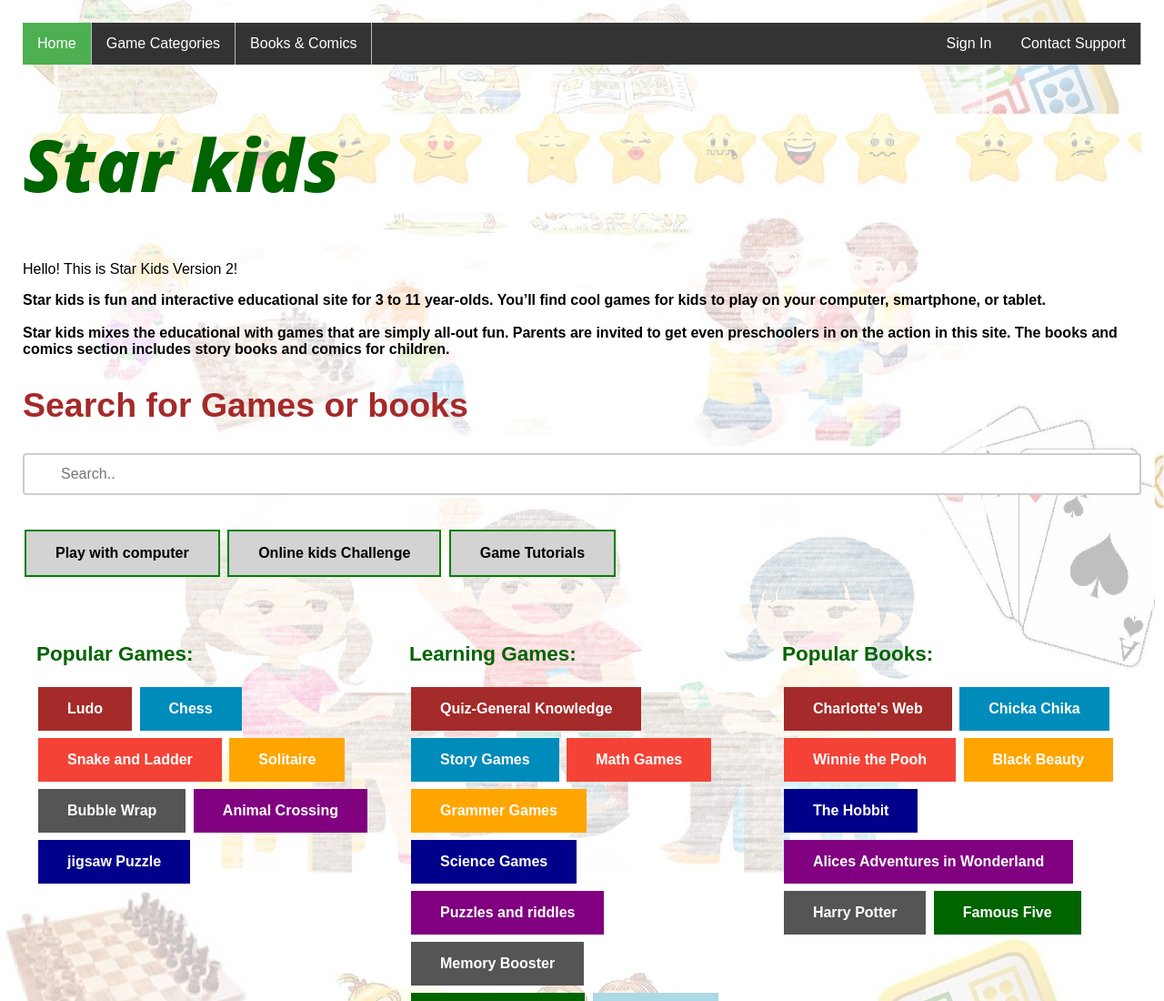
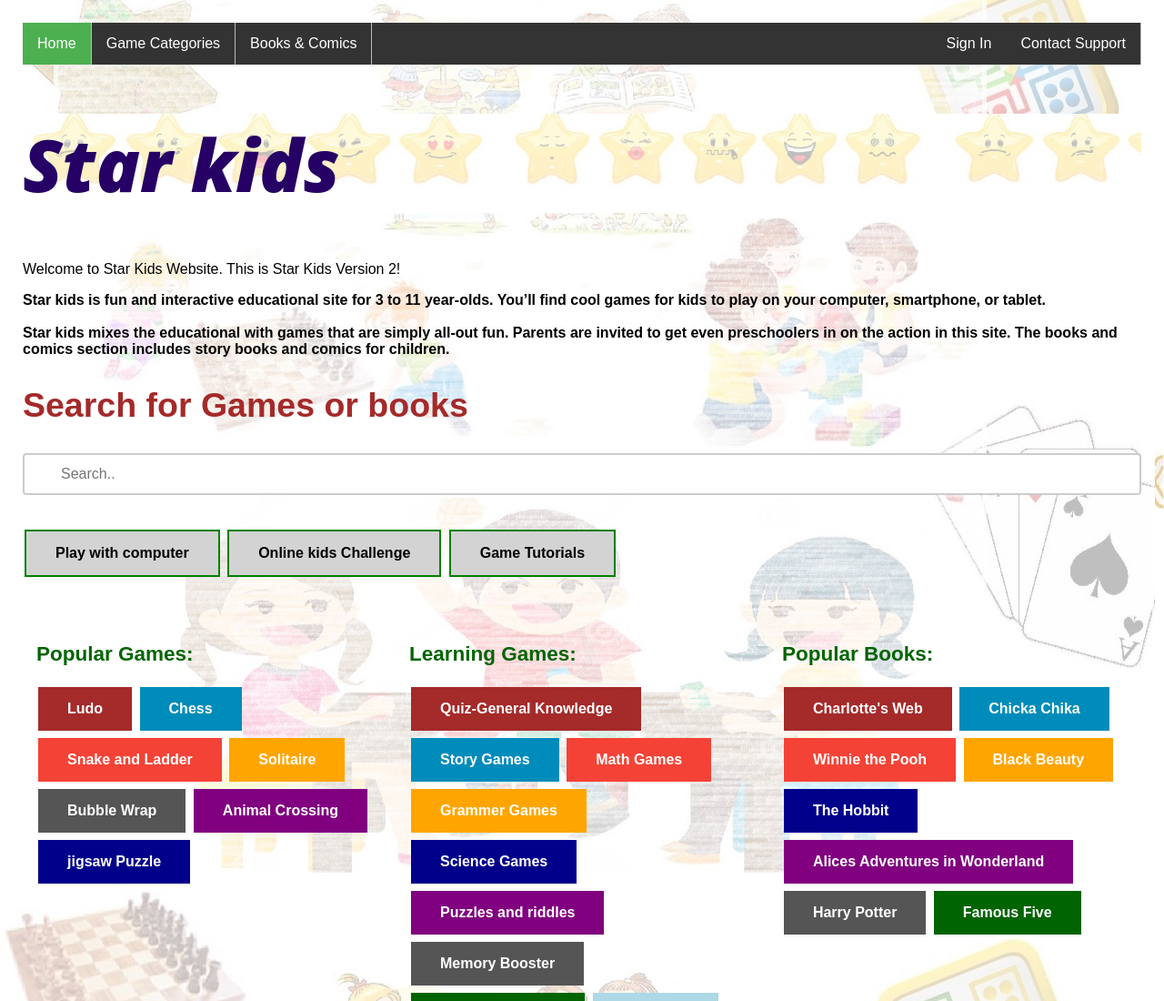
Before and after one commit to Mahitha86/Udacity_Project-5, a plain HTML site: page capstone/index.html in a window 1280 px wide. Shown: the top 1100 px of the page at 91% size. Drawn offline with Linux system fonts and the light colour scheme.

Commit message:
Capstone-Updated_changes

```diff
--- a/capstone/index.html
+++ b/capstone/index.html
@@ -16,10 +16,10 @@
 
 <header class="myhead" style="background-image: url('Background2.jpg')">
 <div class="overlay"></div>
-  <h1>Star kids</h1>
+  <h1>Star kids </h1>
 </header>
 
-<p>Hello! This is Star Kids Version 2!</p>
+<p>Welcome to Star Kids Website. This is Star Kids Version 2!</p>
 <p><strong>Star kids is fun and interactive educational site for 3 to 11 year-olds. You’ll find cool games for kids to play on your computer, smartphone, or tablet. </strong>
 <br>
 <br> <strong>Star kids mixes the educational with games that are simply all-out fun. Parents are invited to get even preschoolers in on the action in this site. The books and comics section includes story books and comics for children.</strong></p>
--- a/capstone/mystyle.css
+++ b/capstone/mystyle.css
@@ -59,7 +59,7 @@ header.myhead {
   margin-bottom: 10px;
   background: no-repeat center center;
   background-color: #868e96;
-  color: darkgreen;
+  color: rgb(38, 0, 100);
   font-size: 40px;
   font-style: oblique;
   background-attachment: scroll;
```
Also changed, not shown: Screenshots/Build_aws_kube_cluster.PNG (added), Screenshots/Update_kube_cluster.PNG (added).
